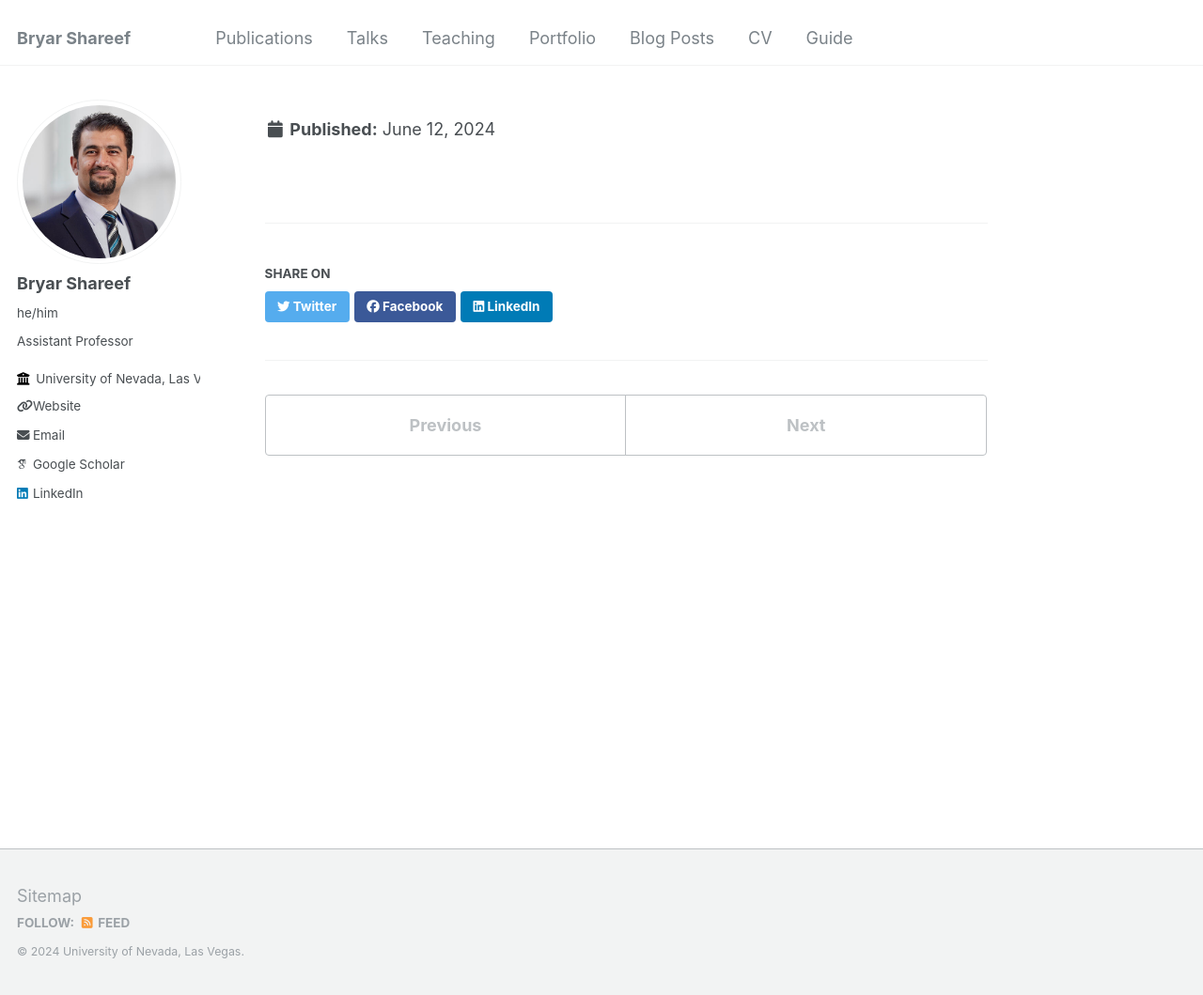
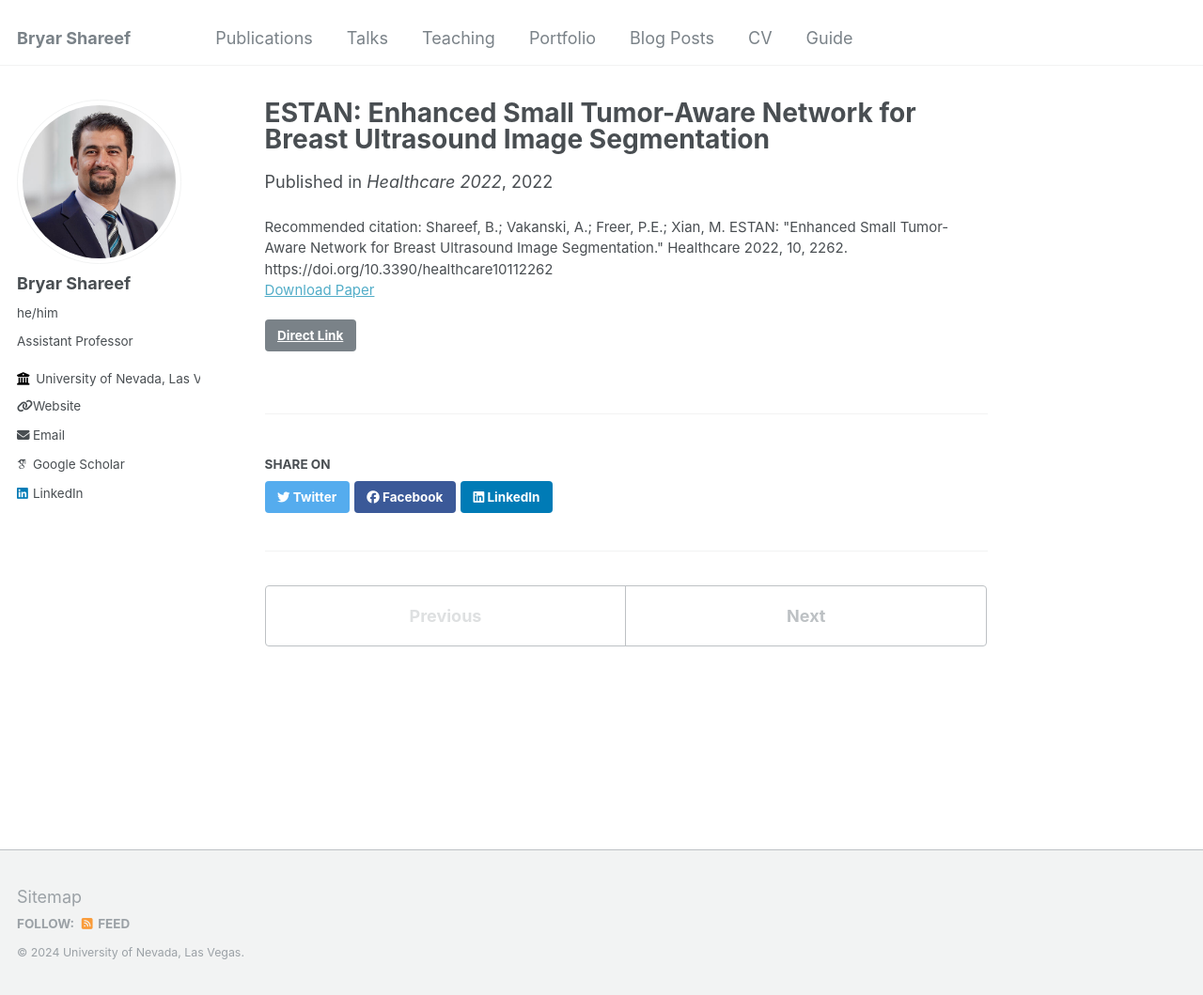
Before and after one commit to bryarshareef/bryarshareef.github.io, a Jekyll site: the page built from _publications/2022-11-11-Estan.md, in a window 1280 px wide and 1059 px high. Shown: the whole window at 94% size. Built offline with Jekyll 4.4.1, drawn with Linux system fonts in a browser that asks for light colours; some web fonts are replaced.

Commit message:
Update 2022-11-11-Estan.md

```diff
--- a/_publications/2022-11-11-Estan.md
+++ b/_publications/2022-11-11-Estan.md
@@ -7,5 +7,5 @@ venue: 'Healthcare 2022'
 paperurl: "/files/files/paper/estan.pdf"
 link: 'https://www.mdpi.com/2227-9032/10/11/2262'
 code: 'https://doi.org/10.3390/healthcare10112262'
-citation: Shareef, B.; Vakanski, A.; Freer, P.E.; Xian, M. ESTAN: "Enhanced Small Tumor-Aware Network for Breast Ultrasound Image Segmentation." Healthcare 2022, 10, 2262. https://doi.org/10.3390/healthcare10112262
+citation: 'Shareef, B.; Vakanski, A.; Freer, P.E.; Xian, M. ESTAN: "Enhanced Small Tumor-Aware Network for Breast Ultrasound Image Segmentation." Healthcare 2022, 10, 2262. https://doi.org/10.3390/healthcare10112262'
 ---
```
